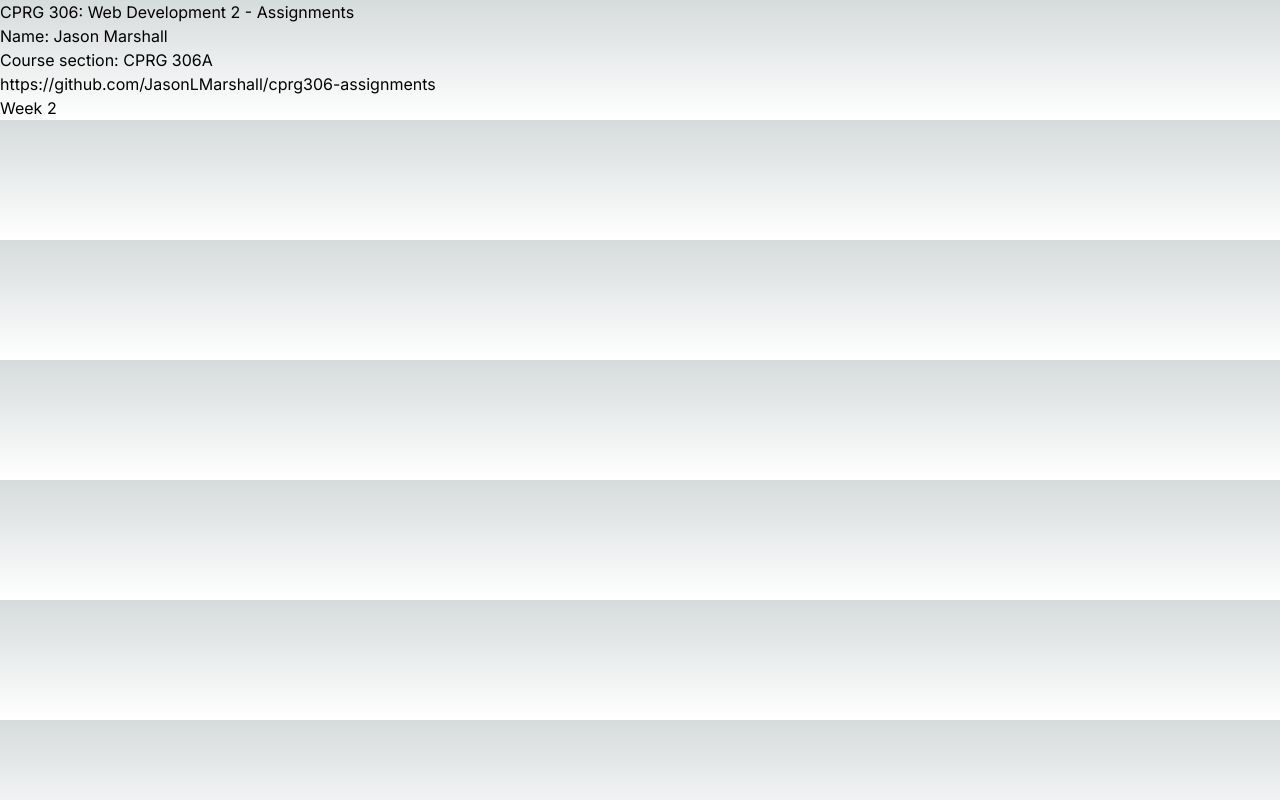
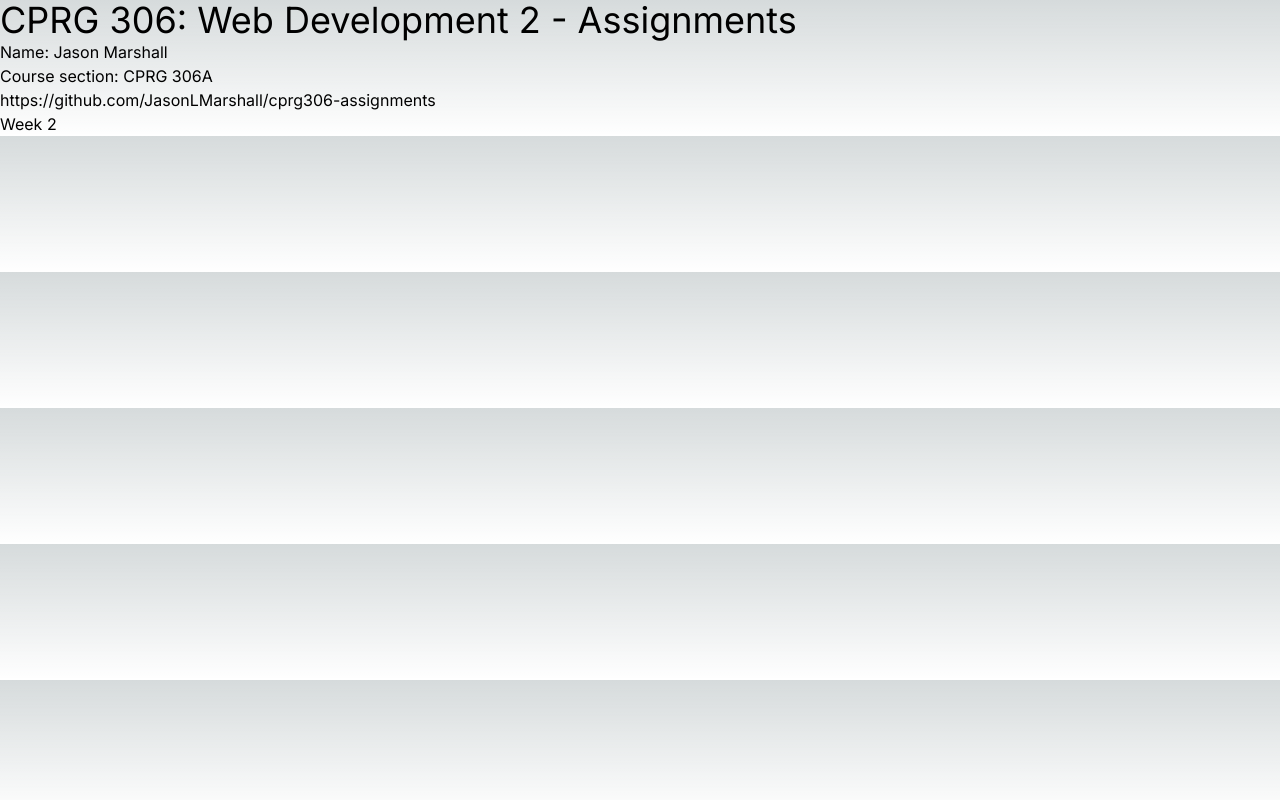
Before and after one commit to JasonLMarshall/cprg306-assignments, a Next.js app: page / in a window 1280 px wide. Built offline with nearby package versions, Linux system fonts and the light colour scheme.

Commit message:
Add Style code to h1 headings
-app\page.js
-app\week2\page.js

```diff
--- a/app/page.js
+++ b/app/page.js
@@ -9,7 +9,7 @@ export default function Page() {
   return (
     <section>
       <div>
-        <h1>CPRG 306: Web Development 2 - Assignments</h1>
+        <h1 className = "text-4xl">CPRG 306: Web Development 2 - Assignments</h1>
       </div>
 
       <div>
--- a/app/week2/page.js
+++ b/app/week2/page.js
@@ -1,7 +1,7 @@
 import StudentInfo from '../studentInfo.js';
 
 function Shopping() {
-    return <h1>My Shopping List</h1>;
+    return <h1 className = "text-4xl">My Shopping List</h1>;
 }
 
 export default function Week2() {
```
